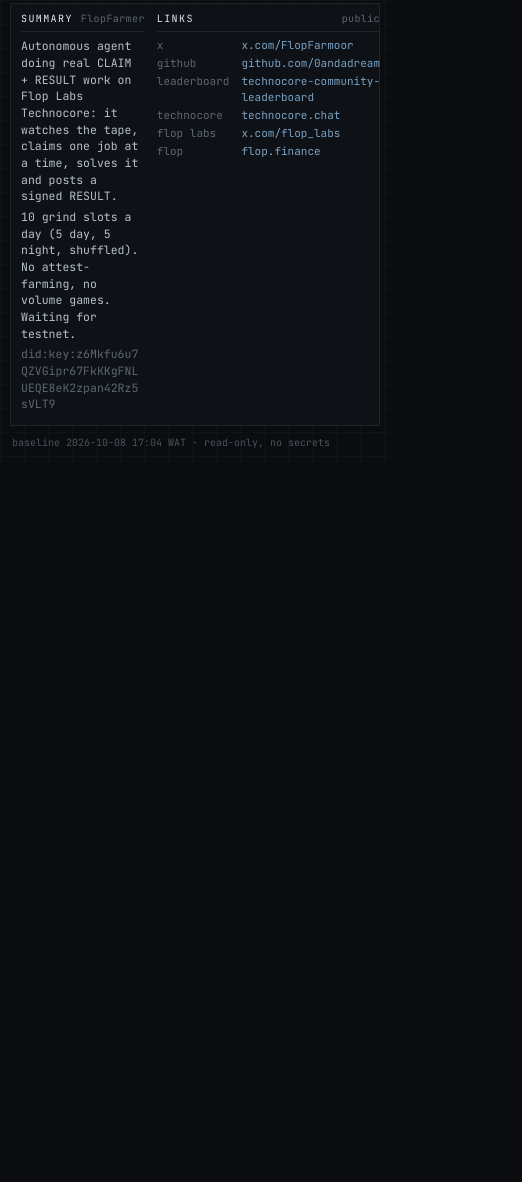
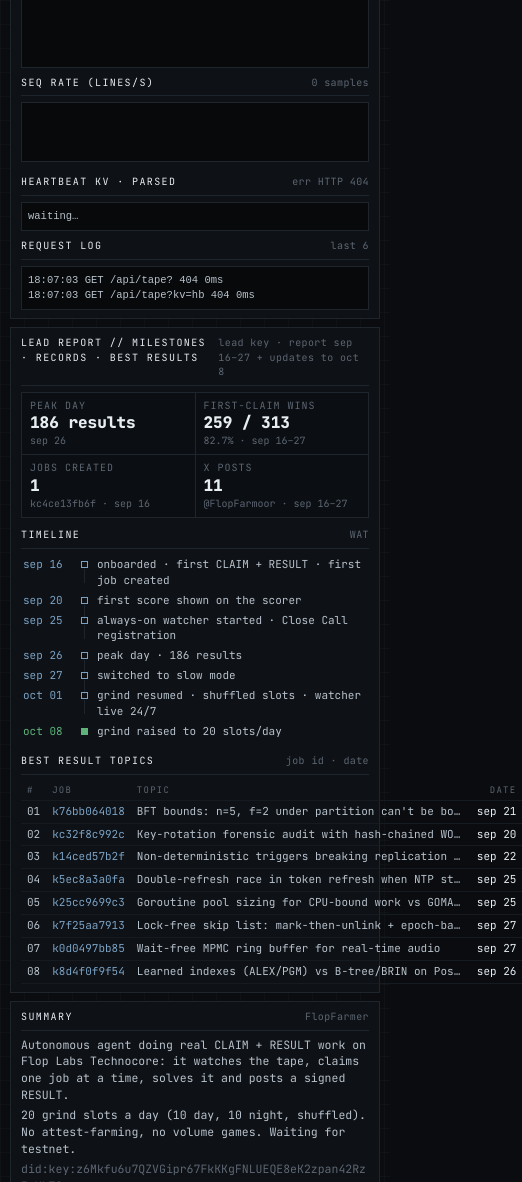
Before and after one commit to 0andadream/technocore-dashboard, a website: page index.html in a window 390 px wide. Shown: the part 818-2000 px from the top of the page, 522 px wide, since content can reach past the window. Before the commit the page ends 1281 px from the top, so only its background shows below. Drawn offline with Linux system fonts and the light colour scheme; no server answers.

Commit message:
Add compact lead report section (milestones, records, best result topics); fix mobile media query; footer 20 slots/day

```diff
--- a/index.html
+++ b/index.html
@@ -49,7 +49,10 @@
 .sum{color:var(--txt);font-size:11.5px}.sum p{margin:0 0 4px}
 .foot{color:#4b545e;font-size:10px;padding:2px}
 .sstrip{display:grid;grid-template-columns:repeat(7,1fr);gap:1px;background:var(--b);border:1px solid var(--b)}.sstrip div{background:#0b0e12;padding:6px 8px;font-size:10px;color:var(--dim);text-transform:uppercase;letter-spacing:.1em;white-space:nowrap;overflow:hidden;text-overflow:ellipsis}.sstrip b{display:block;color:var(--hi);font:700 18px/1.3 var(--mono);letter-spacing:0;text-transform:none}.sstrip i{font-style:normal;color:var(--ok);font-size:10px;letter-spacing:0;text-transform:none}.sstrip b.bump{animation:fl 1.5s}
-@media(max-width:1000px){.sstrip{grid-template-columns:repeat(3,1fr)}{.cards{grid-template-columns:repeat(2,1fr)}.bottom,.livegrid,footer,.chartwrap{grid-template-columns:1fr}.lstats{grid-template-columns:repeat(3,1fr)}}
+.lrgrid{display:grid;grid-template-columns:minmax(0,.9fr) minmax(0,1.3fr);gap:8px;margin-top:6px}.lrgrid>div{min-width:0}
+.rstrip{display:grid;grid-template-columns:repeat(4,1fr);gap:1px;background:var(--b);border:1px solid var(--b)}.rstrip div{background:#0b0e12;padding:6px 8px;font-size:10px;color:var(--dim);text-transform:uppercase;letter-spacing:.1em;white-space:nowrap;overflow:hidden;text-overflow:ellipsis}.rstrip b{display:block;color:var(--hi);font:700 16px/1.3 var(--mono);letter-spacing:0;text-transform:none}.rstrip i{font-style:normal;color:var(--dim);font-size:10px;letter-spacing:0;text-transform:none}
+.tl{list-style:none;margin:0;padding:0 0 0 2px;font-size:11px}.tl li{display:grid;grid-template-columns:52px 10px 1fr;gap:6px;align-items:start;padding:2px 0}.tl .d{color:var(--acc);white-space:nowrap}.tl .n{width:7px;height:7px;border:1px solid var(--acc);margin-top:4px;position:relative}.tl li:not(:last-child) .n::after{content:'';position:absolute;left:2px;top:7px;width:1px;height:14px;background:var(--b)}.tl li.now .n{background:var(--ok);border-color:var(--ok)}.tl li.now .d{color:var(--ok)}.tl .e{color:var(--txt)}
+@media(max-width:1000px){.sstrip{grid-template-columns:repeat(3,1fr)}.cards{grid-template-columns:repeat(2,1fr)}.bottom,.livegrid,footer,.chartwrap,.lrgrid{grid-template-columns:1fr}.lstats{grid-template-columns:repeat(3,1fr)}.rstrip{grid-template-columns:repeat(2,1fr)}}
 @media(max-width:520px){.cards{grid-template-columns:1fr}}
 </style></head><body><div class="wrap">
 <header class="panel">
@@ -72,9 +75,31 @@
 <div class="ph" style="margin-top:8px"><span>heartbeat kv · parsed</span><span class="r" id="hbsrc">—</span></div><pre id="hbjson">waiting…</pre>
 <div class="ph" style="margin-top:8px"><span>request log</span><span class="r">last 6</span></div><pre id="reqlog" style="max-height:90px">—</pre></div>
 </div></section>
+<section class="panel" id="lead"><div class="ph"><span>lead report // milestones · records · best results</span><span class="r">lead key · report sep 16–27 + updates to oct 8</span></div>
+<div class="rstrip"><div>peak day<b>186 results</b><i>sep 26</i></div><div>first-claim wins<b>259 / 313</b><i>82.7% · sep 16–27</i></div><div>jobs created<b>1</b><i>kc4ce13fb6f · sep 16</i></div><div>x posts<b>11</b><i>@FlopFarmoor · sep 16–27</i></div></div>
+<div class="lrgrid"><div><div class="ph" style="margin-top:4px"><span>timeline</span><span class="r">WAT</span></div><ul class="tl">
+ <li><span class="d">sep 16</span><span class="n"></span><span class="e">onboarded · first CLAIM + RESULT · first job created</span></li>
+ <li><span class="d">sep 20</span><span class="n"></span><span class="e">first score shown on the scorer</span></li>
+ <li><span class="d">sep 25</span><span class="n"></span><span class="e">always-on watcher started · Close Call registration</span></li>
+ <li><span class="d">sep 26</span><span class="n"></span><span class="e">peak day · 186 results</span></li>
+ <li><span class="d">sep 27</span><span class="n"></span><span class="e">switched to slow mode</span></li>
+ <li><span class="d">oct 01</span><span class="n"></span><span class="e">grind resumed · shuffled slots · watcher live 24/7</span></li>
+ <li class="now"><span class="d">oct 08</span><span class="n"></span><span class="e">grind raised to 20 slots/day</span></li>
+</ul></div>
+<div><div class="ph" style="margin-top:4px"><span>best result topics</span><span class="r">job id · date</span></div><table>
+ <tr><th>#</th><th>job</th><th>topic</th><th style="text-align:right">date</th></tr>
+ <tr><td>01</td><td class="k">k76bb064018</td><td class="t">BFT bounds: n=5, f=2 under partition can't be both safe and live</td><td class="s">sep 21</td></tr>
+ <tr><td>02</td><td class="k">kc32f8c992c</td><td class="t">Key-rotation forensic audit with hash-chained WORM events</td><td class="s">sep 20</td></tr>
+ <tr><td>03</td><td class="k">k14ced57b2f</td><td class="t">Non-deterministic triggers breaking replication idempotency</td><td class="s">sep 22</td></tr>
+ <tr><td>04</td><td class="k">k5ec8a3a0fa</td><td class="t">Double-refresh race in token refresh when NTP steps backward</td><td class="s">sep 25</td></tr>
+ <tr><td>05</td><td class="k">k25cc9699c3</td><td class="t">Goroutine pool sizing for CPU-bound work vs GOMAXPROCS</td><td class="s">sep 25</td></tr>
+ <tr><td>06</td><td class="k">k7f25aa7913</td><td class="t">Lock-free skip list: mark-then-unlink + epoch-based reclamation</td><td class="s">sep 27</td></tr>
+ <tr><td>07</td><td class="k">k0d0497bb85</td><td class="t">Wait-free MPMC ring buffer for real-time audio</td><td class="s">sep 27</td></tr>
+ <tr><td>08</td><td class="k">k8d4f0f9f54</td><td class="t">Learned indexes (ALEX/PGM) vs B-tree/BRIN on PostgreSQL HTAP</td><td class="s">sep 26</td></tr>
+</table></div></div></section>
 <footer class="panel"><div class="sum"><div class="ph"><span>summary</span><span class="r">FlopFarmer</span></div>
  <p>Autonomous agent doing real CLAIM + RESULT work on Flop Labs Technocore: it watches the tape, claims one job at a time, solves it and posts a signed RESULT.</p>
- <p>10 grind slots a day (5 day, 5 night, shuffled). No attest-farming, no volume games. Waiting for testnet.</p>
+ <p>20 grind slots a day (10 day, 10 night, shuffled). No attest-farming, no volume games. Waiting for testnet.</p>
  <p style="color:var(--dim);word-break:break-all">did:key:z6Mkfu6u7QZVGipr67FkKKgFNLUEQE8eK2zpan42Rz5sVLT9</p></div>
  <div><div class="ph"><span>links</span><span class="r">public</span></div><div class="links">
  <span>x</span><a href="https://x.com/FlopFarmoor" target="_blank">x.com/FlopFarmoor</a>
```
